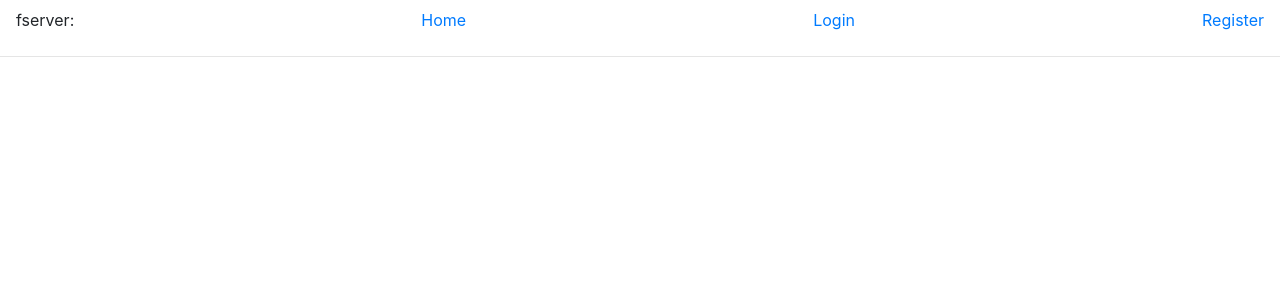
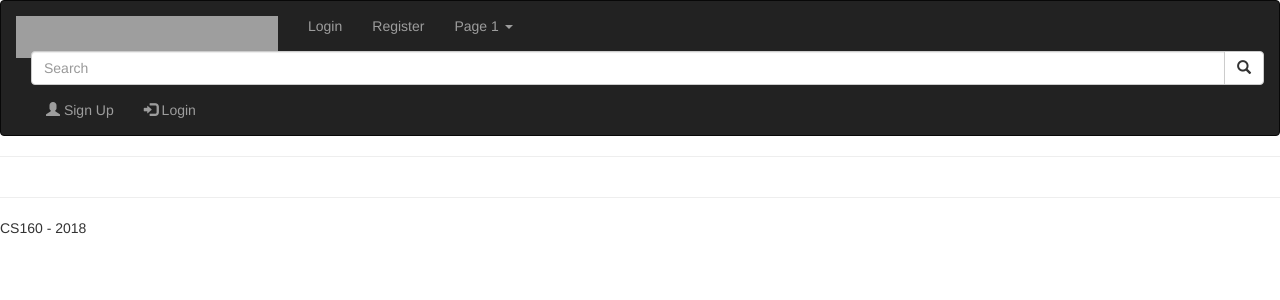
Before and after one commit to tholsapp/CS160Project, a Flask app: template fserver/templates/layout.html in a window 1280 px wide. Shown: the top 300 px of the page. Run offline with Flask 2, Linux system fonts and the light colour scheme; the template is opened without the code that fills it, so the values that code supplies are empty; some libraries are stand-ins or nearby versions; grey boxes are pictures that could not be loaded.

Commit message:
Added some more bootstrap styling. Needs more work to align page
Will stop working on the majority of Bootstrap implementation until team decides what pages we need for application

```diff
--- a/fserver/templates/include/navbar.html
+++ b/fserver/templates/include/navbar.html
@@ -1,12 +1,64 @@
 
 {% block navbar %}
-	fserver:
-	<a href="{{ url_for('home') }}">Home</a>
-	{% if current_user.is_authenticated %}
-		<a href="{{ url_for('home') }}">Profile</a>
-		<a href="{{ url_for('logout') }}">Logout</a>
-	{% else %}
-		<a href="{{ url_for('login') }}">Login</a>
-		<a href="{{ url_for('register') }}">Register</a>
-	{% endif %}
+
+<nav class="navbar navbar-inverse">
+	<div class="container-fluid">
+		<div class="navbar-header">
+			<button type="button" class="navbar-toggle collapsed" data-toggle="collapse" data-target=".user-navbar" aria-expanded="false">
+				<span class="sr-only">Toggle navigation</span>
+				<span class="icon-bar"></span>
+				<span class="icon-bar"></span>
+				<span class="icon-bar"></span>
+			</button>
+			<a class="navbar-brand" href="{{ url_for('home') }}">
+				<img src="static/image/SJSULogo.png" width="262" height="42" class="d-inline-block align-top" alt="">
+			</a>
+		</div>
+		<div class="collapse navbar-collapse" id="myNavbar">
+			<ul class="nav navbar-nav">
+				{% if current_user.is_authenticated %}
+				<li><a href="{{ url_for('logout') }}">Logout</a></li>
+				{% else %}
+				<li><a href="{{ url_for('login') }}">Login</a></li>
+
+				<li><a href="{{ url_for('register') }}">Register</a></li>
+
+				{% endif %}
+
+				<li class="dropdown">
+					<a class="dropdown-toggle" data-toggle="dropdown" href="#">Page 1
+						<span class="caret"></span></a>
+					<ul class="dropdown-menu">
+						<li><a href="#">Page 1-1</a></li>
+						<li><a href="#">Page 1-2</a></li>
+						<li><a href="#">Page 1-3</a></li>
+					</ul>
+				</li>
+			</ul>
+			<ul class="nav navbar-nav navbar-right">
+				<!-- Search form -->
+				<div class="input-group">
+					<input type="text" class="form-control" placeholder="Search">
+					<div class="input-group-btn">
+						<button class="btn btn-default" type="submit">
+							<i class="glyphicon glyphicon-search"></i>
+						</button>
+					</div>
+				</div>
+				<li>
+					<a href="{{ url_for('register') }}">
+						<span class="glyphicon glyphicon-user">
+						</span> Sign Up
+					</a>
+				</li>
+				<li>
+					<a href="{{ url_for('login') }}">
+						<span class="glyphicon glyphicon-log-in">
+						</span> Login
+					</a>
+				</li>
+			</ul>
+		</div>
+	</div>
+</nav>
 {% endblock %}
--- a/fserver/templates/layout.html
+++ b/fserver/templates/layout.html
@@ -3,13 +3,16 @@
 <html>
 	{% block head %}
 	<head>
-		<!-- Put custom CSS/JS here -->
 		<!-- Required meta tags -->
 		<meta charset="utf-8">
 		<meta name="viewport" content="width=device-width, initial-scale=1, shrink-to-fit=no">
+		<!--  Bootstrap Minified CSS -->
+		<link rel="stylesheet" href="https://maxcdn.bootstrapcdn.com/bootstrap/3.3.7/css/bootstrap.min.css">
+		<!-- JQuery Library -->
+		<script src="https://ajax.googleapis.com/ajax/libs/jquery/3.3.1/jquery.min.js"></script>
+		<!-- JavaScript Library -->
+		<script src="https://maxcdn.bootstrapcdn.com/bootstrap/3.3.7/js/bootstrap.min.js"></script>
 
-		<!-- Bootstrap CSS -->
-		<link rel="stylesheet" href="https://maxcdn.bootstrapcdn.com/bootstrap/4.0.0/css/bootstrap.min.css" integrity="sha384-Gn5384xqQ1aoWXA+058RXPxPg6fy4IWvTNh0E263XmFcJlSAwiGgFAW/dAiS6JXm" crossorigin="anonymous">
 		{% if title %}
 		<title>{{ title }} - Web App</title>
 		{% else %}
@@ -17,13 +20,14 @@
 		{% endif %}
 	</head>
 	{% endblock %}
+
 	{% block body %}
 	<body>
-		<div class="navbar navbar-fixed-top">
-			{% block navbar %}
-				{% include 'include/navbar.html' %}
-			{% endblock %}
-		</div>
+		<!-- Naviagtion Bar -->
+		{% block navbar %}
+		{% include 'include/navbar.html' %}
+		{% endblock %}
+
 		<hr>
 		{% with messages = get_flashed_messages() %}
 		{% if messages %}
@@ -34,12 +38,18 @@
 		</ul>
 		{% endif %}
 		{% endwith %}
-		<div class="row">
-			<div class="col-md-6 col-md-offset-3">
+		<!-- Page Content -->
+		<div class="container">
+			<div class="content">
 				{% block content %}
 				{% endblock %}
 			</div>
 		</div>
+		<!-- Footer -->
+		<div class="footer">
+			<hr>
+			<p>CS160 - 2018</p>
+		</div>
 	</body>
 	{% endblock %}
 </html>
```
